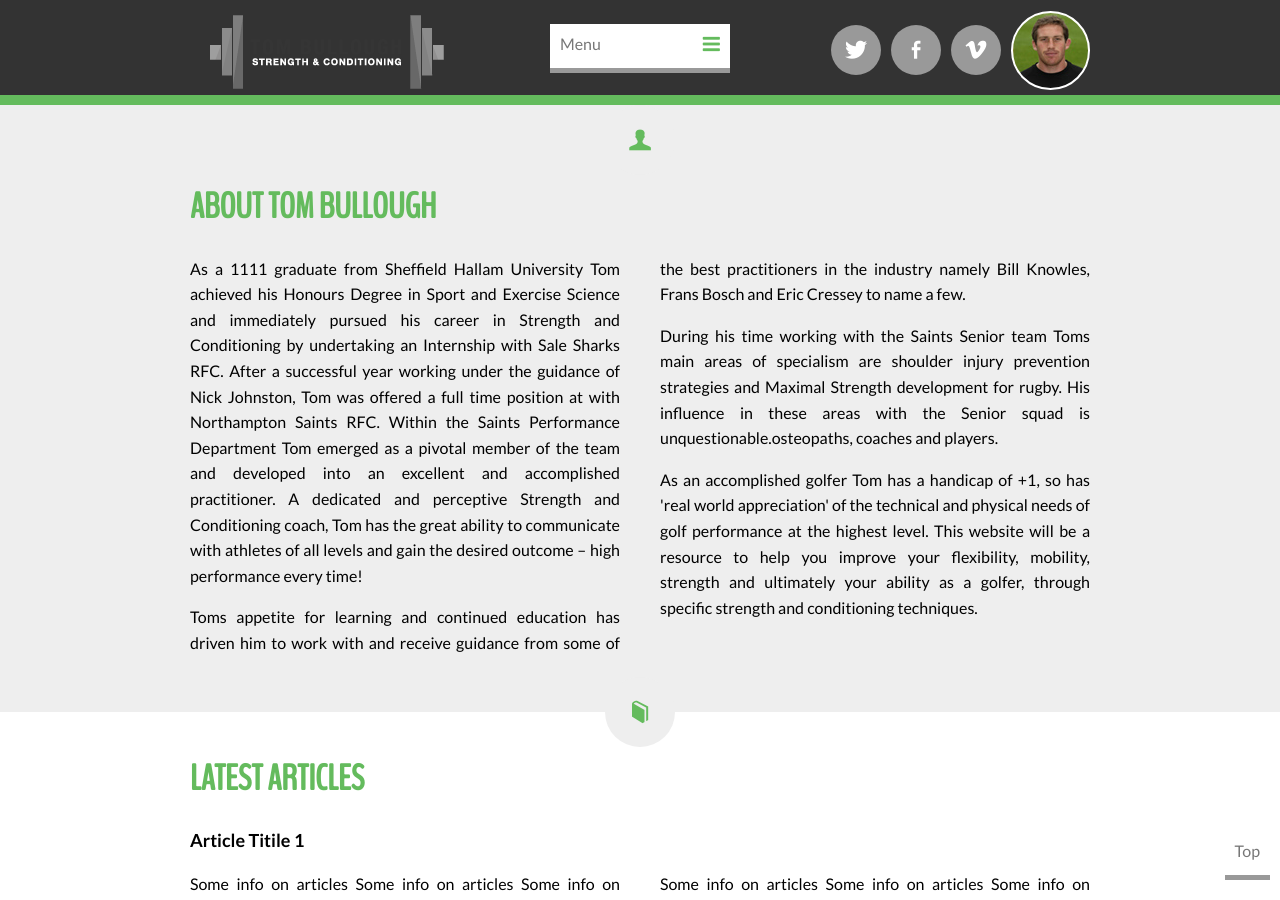
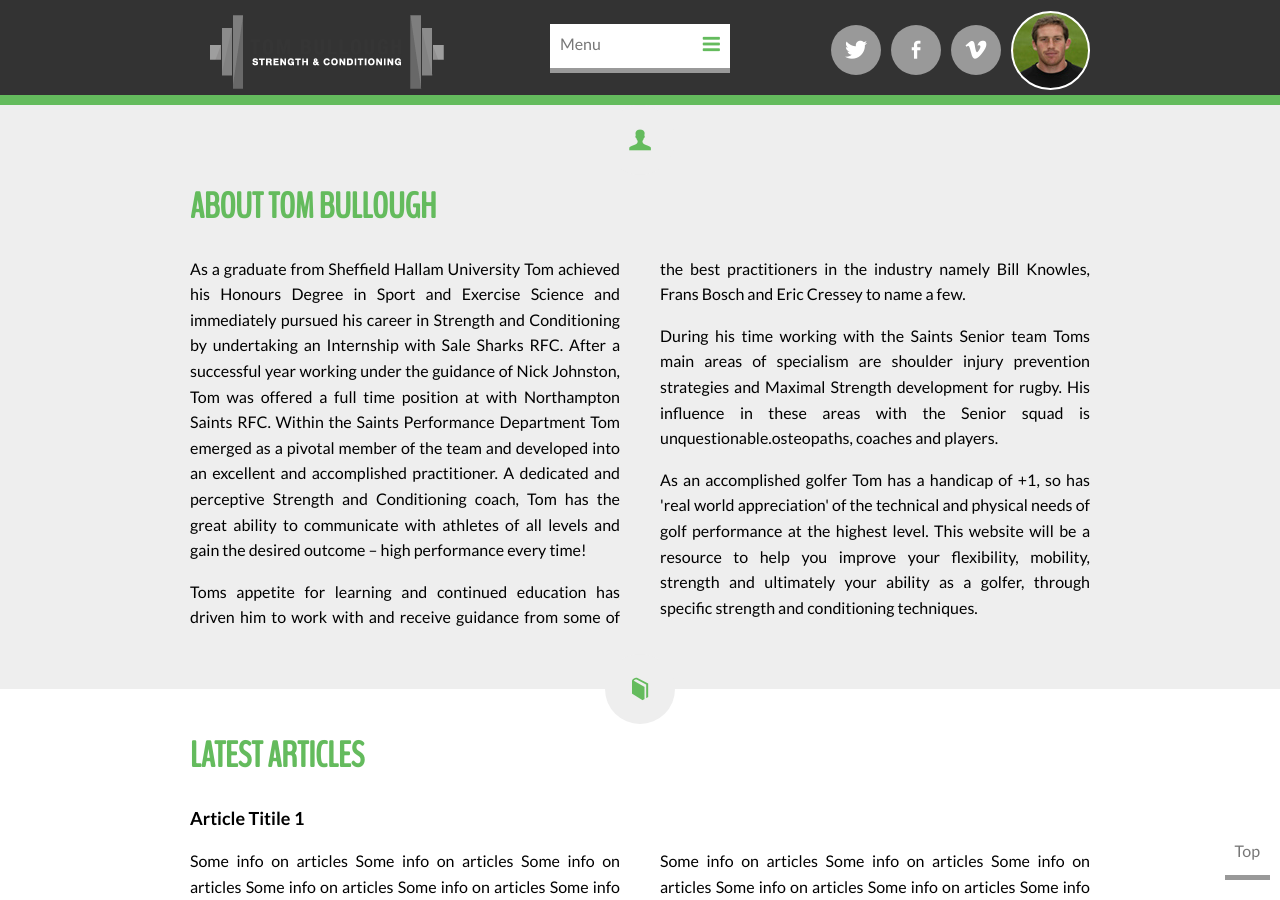
Before and after one commit to tbullough/tbullough.github.io, a Jekyll site: the page built from index.html, in a window 1280 px wide and 900 px high, scrolled down 370 px. Built offline with Jekyll 4.4.1, drawn with Linux system fonts in a browser that asks for light colours; Markdown is read by kramdown in place of the engine named in the settings.

Commit message:
Updated about

```diff
--- a/_data/about.yml
+++ b/_data/about.yml
@@ -1,5 +1,5 @@
 - title: About Tom Bullough
-  paragraph: As a 1111 graduate from Sheffield Hallam University Tom achieved his Honours Degree in Sport and Exercise Science and immediately pursued his career in Strength and Conditioning by undertaking an Internship with Sale Sharks RFC. After a successful year working under the guidance of Nick Johnston, Tom was offered a full time position at with Northampton Saints RFC. Within the Saints Performance Department Tom emerged as a pivotal member of the team and developed into an excellent and accomplished practitioner. A dedicated and perceptive Strength and Conditioning coach, Tom has the great ability to communicate with athletes of all levels and gain the desired outcome – high performance every time!
+  paragraph: As a graduate from Sheffield Hallam University Tom achieved his Honours Degree in Sport and Exercise Science and immediately pursued his career in Strength and Conditioning by undertaking an Internship with Sale Sharks RFC. After a successful year working under the guidance of Nick Johnston, Tom was offered a full time position at with Northampton Saints RFC. Within the Saints Performance Department Tom emerged as a pivotal member of the team and developed into an excellent and accomplished practitioner. A dedicated and perceptive Strength and Conditioning coach, Tom has the great ability to communicate with athletes of all levels and gain the desired outcome – high performance every time!
 - paragraph: Toms appetite for learning and continued education has driven him to work with and receive guidance from some of the best practitioners in the industry namely Bill Knowles, Frans Bosch and Eric Cressey to name a few.
 - paragraph: During his time working with the Saints Senior team Toms main areas of specialism are shoulder injury prevention strategies and Maximal Strength development for rugby. His influence in these areas with the Senior squad is unquestionable.osteopaths, coaches and players.
 - paragraph: As an accomplished golfer Tom has a handicap of +1, so has 'real world appreciation' of the technical and physical needs of golf performance at the highest level. This website will be a resource to help you improve your flexibility, mobility, strength and ultimately your ability as a golfer, through specific strength and conditioning techniques.
```
